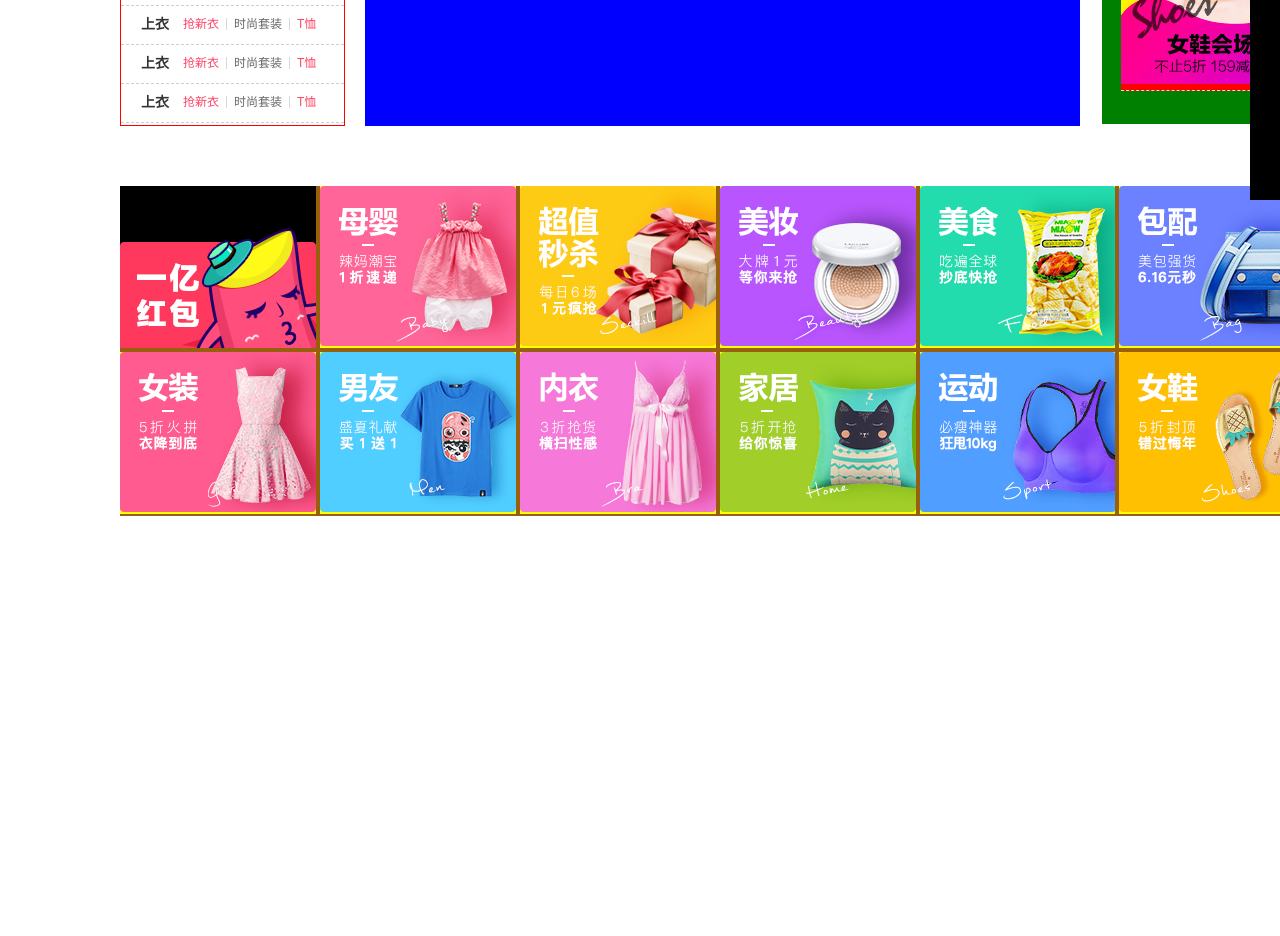
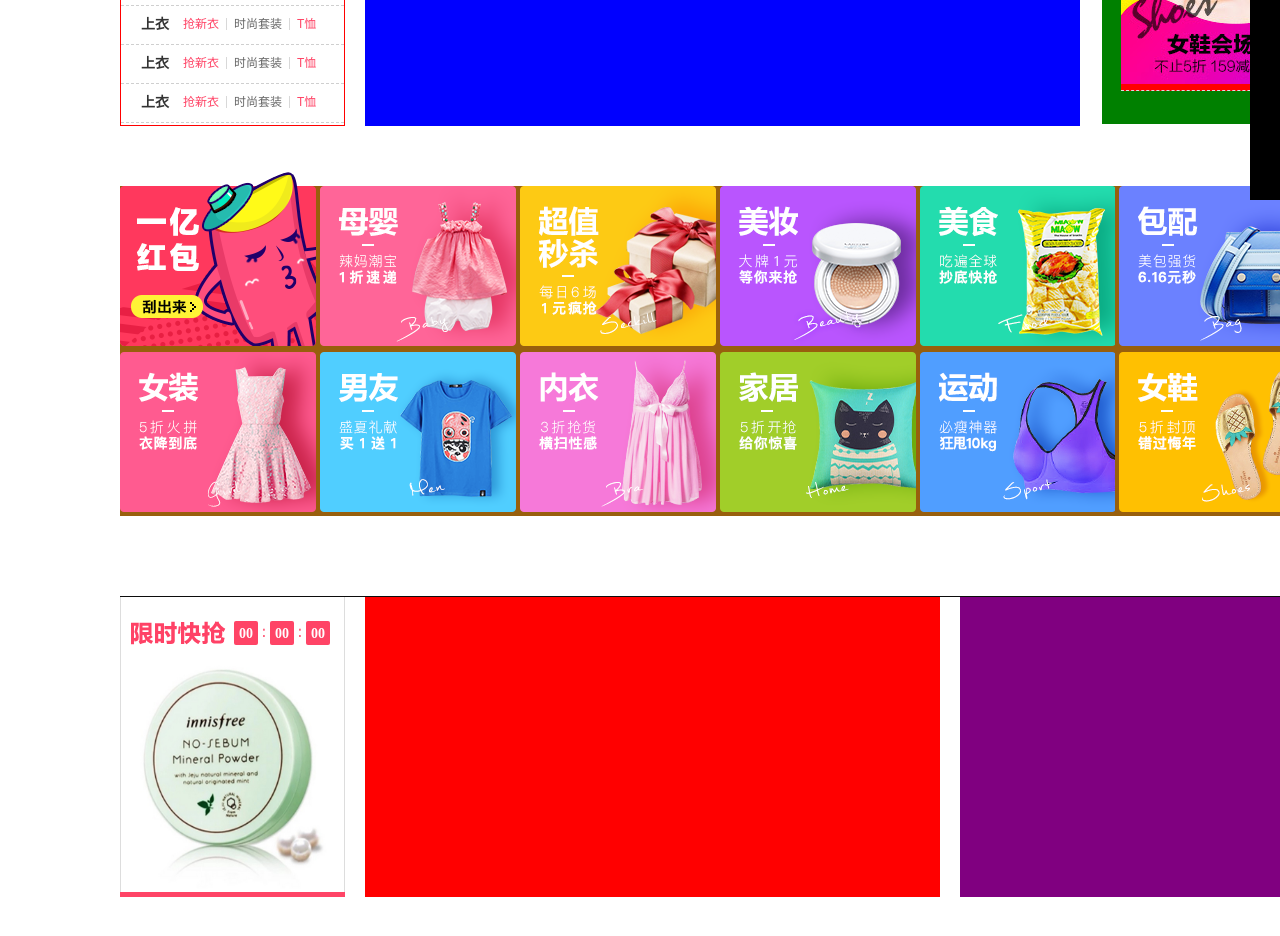
Before and after one commit to Coderlll/mogujieDemo, a plain HTML site: page html/index.html in a window 1280 px wide. Shown: the part 600-1536 px from the top of the page. Drawn offline with Linux system fonts and the light colour scheme.

Commit message:
主体首区

```diff
--- a/css/style.css
+++ b/css/style.css
@@ -13,6 +13,14 @@ body,html{
     opacity: 1;
     filter: alpha(opacity=100);
 }
+
+/* 板心?? */
+.media_screen_1200 .wrap {
+    width: 1200px;
+    margin-left: auto;
+    margin-right: auto;
+}
+
 a {
     text-decoration: none;
     color: #333;
@@ -986,16 +994,16 @@ li {
     overflow: hidden;
     margin: 0 4px 4px 0;
 
-    background-color: yellow;
+    /*background-color: yellow;*/
 
 }
 
 .body_wrap ._site_banner_616_center li.main{
 
-    /*height: 216px;*/
-    /*margin-top: -56px;*/
+    height: 216px;
+    margin-top: -56px;
 
-    background-color: black;
+    /*background-color: black;*/
 
 
 }
@@ -1004,6 +1012,136 @@ li {
 
 /*-- End: 内容主体 > null > null --*/
 
+/*-- Start: 主体展示区 > 首区 > null --*/
+.media_screen_1200 .special_con {
+    width: 1200px;
+    height: 300px;
+    border-top: 1px solid #0c0c0c;
+    margin-top: 80px;
+}
+
+.special_con .sp_col1 {
+    width: 225px;
+    height: 295px;
+    margin-right: 20px;
+    overflow: hidden;
+    border-bottom: 5px solid #f46;
+}
+
+.special_con .sp_col1 .timer-title, .special_con .sp_col1 .timer-con, .special_con .sp_col1 .price-con {
+    z-index: 2;
+    position: absolute;
+    display: block;
+    _text-decoration: none!important;
+}
+
+.special_con .sp_col1 a{
+    position: relative;
+    display: block;
+    top: 0;
+    left: 0;
+
+    width: 223px;
+    height: 295px;
+
+    border: 1px solid #ddd;
+    border-top: none;
+    border-bottom: none;
+
+}
+
+.sp_col1 a img {
+    position: relative;
+    margin-top: 50px;
+    height: 245px;
+    width: 223px;
+
+    /*vertical-align: middle;*/
+}
+
+.sp_col1 .timer-title {
+    width: 100px;
+    height: 24px;
+    top:24px;
+    right: 118px;
+
+    text-align: right;
+    background: url("../img/xianshikuaiqiang.png") right top no-repeat;
+
+}
+
+.sp_col1 .timer-con {
+    top: 24px;
+    right: 0;
+
+    width: 110px;
+    height: 25px;
+    line-height: 22px;
+
+}
+
+/*-- Start: div 分区  首区 > span  小行div的分区作用   倒计时块 > span  时分秒  小型div  --*/
+/*
+    !!! 字体处理教科书
+*/
+.special_con .timer-con .timer-hh, .special_con  .timer-con .timer-mm, .special_con  .timer-con .timer-ss {
+
+
+    height: 24px;
+    line-height: 26px;
+    width: 24px;
+    /* text-align: center; */
+    font-size: 14px;
+    font-family: "Microsoft YaHei";
+    font-weight: 700;
+    -o-border-radius: 2px;
+    /* -webkit-border-radius: 2px; */
+    -moz-border-radius: 2px;
+    -ms-border-radius: 2px;
+    border-radius: 2px;
+    background-color: #f46;
+    color: #fff;
+}
+
+.special_con  .timer-con span {
+    /* display: block; */
+
+    float: left;
+    width: 12px;
+    text-align: center;
+    font-size: 16px;
+    color: #f46;
+    vertical-align: top;
+}
+
+.special_con .sp_col23_con {
+
+    width: 575px;
+    height: 300px;
+    overflow: hidden;
+
+    background-color: red;
+
+}
+
+.special_con .sp_col23_con .sp_col2 {
+
+
+}
+
+.special_con .sp_col4 {
+    float: right;
+    width: 360px;
+    height: 300px;
+    overflow: hidden;
+
+    background-color: purple;
+
+}
+
+
+
+/*-- End: 主体展示区 > 首区 > null --*/
 
 
 /*最下边*/
--- a/html/moGuJieShouYE.html
+++ b/html/index.html
@@ -371,6 +371,7 @@
             </li>
             <li><a href="javascript:;" target="_blank">
                 <img src="../img/616-11-196x216.png" alt="">
+
             </a>
             </li>
             <li><a href="javascript:;" target="_blank">
@@ -379,8 +380,40 @@
             </li>
         </ul>
     </div>
+    <!-- Start: 主体展示区 > 首区 > null -->
+    <div class="wrap special_con">
+        <div class="sp_col1 fl" id="sp_col1">
+            <a href="javascript:;" target="_blank">
+                <img src="../img/shouImg1.jpg" alt="">
+                <span class="timer-title"></span>
+                <span class="timer-con" id="l-time-ctrl">
+                <span class="timer-hh">00</span>
+                    <span>:</span>
+                <span class="timer-mm">00</span>
+                    <span>:</span>
+                <span class="timer-ss">00</span>
+                </span>
+                <span class="price-con" ></span>
+            </a>
+        </div>
+        <div class="sp_col23_con fl">
+            <div class="sp_col2 J_mait_dataLazy"><a href="javascript:;"><img src="" alt=""></a></div>
+            <div class="sp_col3 J_mait_dataLazy"><a href="javascript:;"><img src="" alt=""></a></div>
+        </div>
+        <div class="sp_col4 J_mait_dataLazy fl">
+            <a  class="first_child" href="javascript:;">
+                <img src="" alt="">
 
+            </a>
+            <a class="second_child" href="javascript:;">
+                <img src="" alt="">
+            </a>
+        </div>
+    </div>
 </div>
+
+
+
 <!-- End: 内容主体 -->
 <!--最下边-->
 <div class="footLast"></div>
```
Also changed, not shown: img/shouImg1.jpg (added), img/xianshikuaiqiang.png (added).
